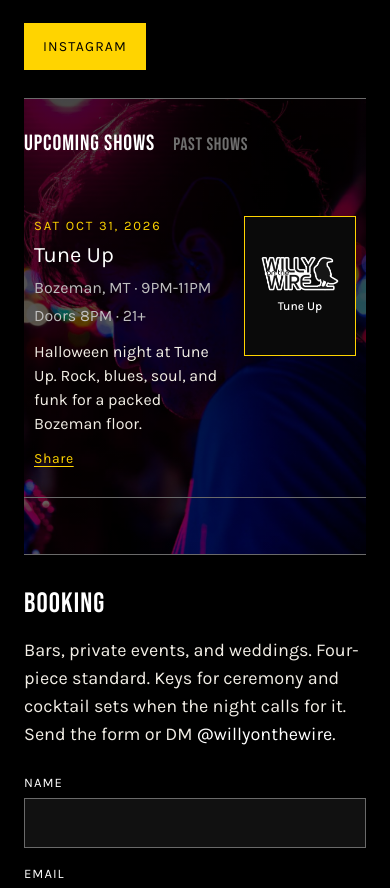
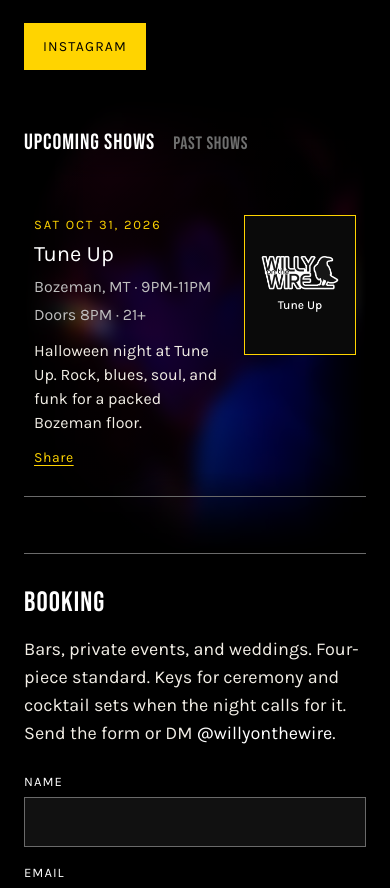
Before and after one commit to Data-Faced/willy-on-the-wire, a Next.js app: page / in a window 390 px wide. Shown: the part 3427-4315 px from the top of the page. Built offline with nearby package versions, Linux system fonts and the light colour scheme.

Commit message:
Feather Shows photo edges into the page background

```diff
--- a/app/globals.css
+++ b/app/globals.css
@@ -246,24 +246,34 @@ section {
 #shows {
   position: relative;
   overflow: hidden;
-  background-color: #000;
-  background-image: url("/shows-bg.jpg");
-  background-position: right center;
-  background-size: cover;
-  background-repeat: no-repeat;
+  border-top: 0;
+  background: transparent;
+}
+
+#shows::before {
+  content: "";
+  position: absolute;
+  inset: -8px;
+  z-index: 0;
+  background: url("/shows-bg.jpg") right center / cover no-repeat;
+  filter: blur(10px);
+  transform: scale(1.04);
+  -webkit-mask-image:
+    radial-gradient(ellipse 78% 70% at 62% 48%, #000 28%, rgba(0, 0, 0, 0.55) 58%, transparent 78%);
+  mask-image:
+    radial-gradient(ellipse 78% 70% at 62% 48%, #000 28%, rgba(0, 0, 0, 0.55) 58%, transparent 78%);
 }
 
 #shows::after {
   content: "";
   position: absolute;
   inset: 0;
+  z-index: 0;
   pointer-events: none;
-  background: linear-gradient(
-    90deg,
-    rgba(0, 0, 0, 0.78) 0%,
-    rgba(0, 0, 0, 0.55) 48%,
-    rgba(0, 0, 0, 0.12) 100%
-  );
+  background:
+    linear-gradient(to bottom, #000 0%, rgba(0, 0, 0, 0) 22%, rgba(0, 0, 0, 0) 78%, #000 100%),
+    linear-gradient(to right, #000 0%, rgba(0, 0, 0, 0) 16%, rgba(0, 0, 0, 0) 84%, #000 100%),
+    linear-gradient(90deg, rgba(0, 0, 0, 0.62) 0%, rgba(0, 0, 0, 0.28) 52%, rgba(0, 0, 0, 0.08) 100%);
 }
 
 #shows > * {
@@ -612,12 +622,15 @@ a {
     font-size: 22px;
   }
 
+  #shows::before {
+    filter: blur(8px);
+  }
+
   #shows::after {
-    background: linear-gradient(
-      180deg,
-      rgba(0, 0, 0, 0.72) 0%,
-      rgba(0, 0, 0, 0.58) 100%
-    );
+    background:
+      linear-gradient(to bottom, #000 0%, rgba(0, 0, 0, 0) 18%, rgba(0, 0, 0, 0) 82%, #000 100%),
+      linear-gradient(to right, #000 0%, rgba(0, 0, 0, 0) 18%, rgba(0, 0, 0, 0) 82%, #000 100%),
+      linear-gradient(180deg, rgba(0, 0, 0, 0.58) 0%, rgba(0, 0, 0, 0.42) 100%);
   }
 }
 
```
